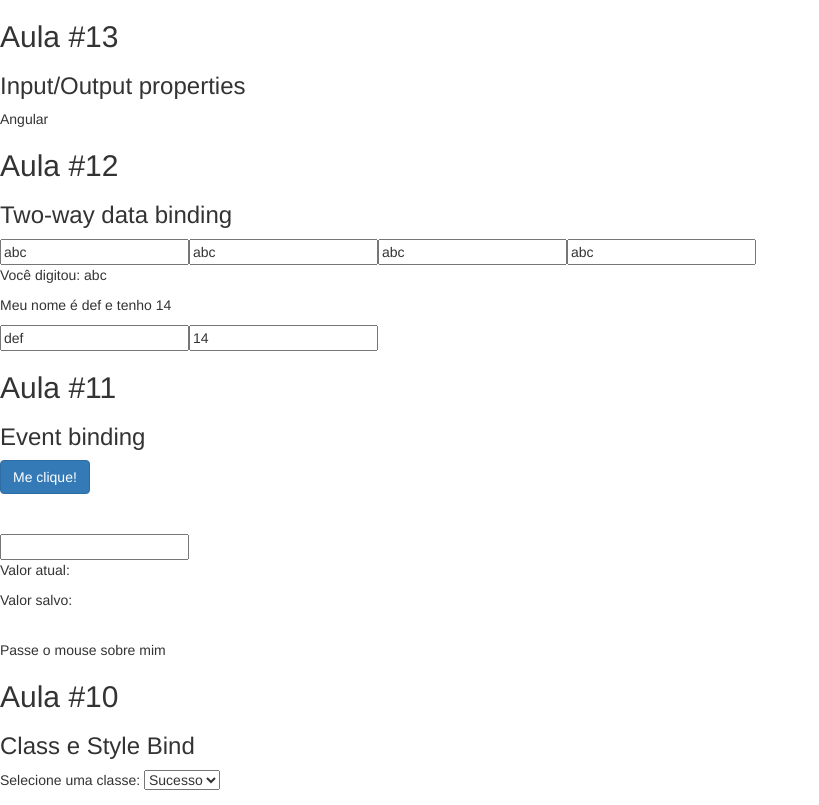
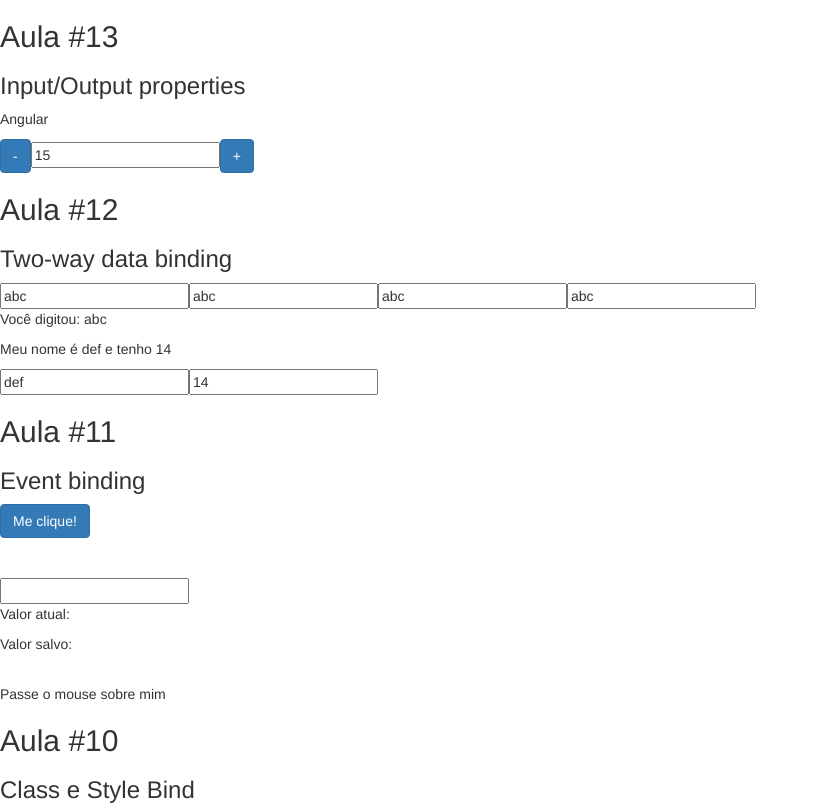
Before and after one commit to adriano336/Estudo-AngularJs2-, an Angular app in the folder data-binding/: page / in a window 1280 px wide. Shown: the top 805 px of the page, without its empty margins (0-819 px from the left). Built offline with nearby package versions, Linux system fonts and the light colour scheme.

Commit message:
Aula #14 output property

```diff
--- a/data-binding/src/app/app.module.ts
+++ b/data-binding/src/app/app.module.ts
@@ -7,12 +7,14 @@
 import { AppComponent } from './app.component';
 import { DataBindingComponent } from './data-binding/data-binding.component';
 import { InputPropertyComponent } from './input-property/input-property.component';
+import { OutputPropertyComponent } from './output-property/output-property.component';
 
 @NgModule({
   declarations: [
     AppComponent,
     DataBindingComponent,
     InputPropertyComponent,
+    OutputPropertyComponent,
   ],
   imports: [
     BrowserModule,
--- a/data-binding/src/app/data-binding/data-binding.component.html
+++ b/data-binding/src/app/data-binding/data-binding.component.html
@@ -2,8 +2,10 @@
   <article>
     <h2>Aula #13</h2>
     <h3>Input/Output properties</h3>
-
     <app-curso [nome]="nomeDoCurso"></app-curso>
+    <contador [valor]="valorInicial"
+    (mudouValor)="onMudouValor($event)"></contador>
+    <!-- Valor Fixo nao precisa usar o property-bind  -->
   </article>
 </section>
 
--- a/data-binding/src/app/data-binding/data-binding.component.ts
+++ b/data-binding/src/app/data-binding/data-binding.component.ts
@@ -22,6 +22,7 @@
   valorSalvo = '';
   isMouseOver: boolean = false;
   nomeDoCurso: string = 'Angular';
+  valorInicial = 15;
 
   getValor() {
     return 1;;
@@ -48,6 +49,11 @@
     this.isMouseOver = !this.isMouseOver;
   }
 
+  onMudouValor(evento){
+    console.log(evento.novoValor);
+  }
+
+
   constructor() { }
 
   ngOnInit() {
--- /dev/null
+++ b/data-binding/src/app/output-property/output-property.component.html
@@ -0,0 +1,5 @@
+<div>
+  <button class="btn btn-primary" (click)="decrementa()">-</button>
+  <input type="text" readonly [value]="valor"/>
+  <button class="btn btn-primary" (click)="incrementa()">+</button>
+</div>
--- /dev/null
+++ b/data-binding/src/app/output-property/output-property.component.ts
@@ -0,0 +1,28 @@
+import { Component, OnInit, Input, EventEmitter, Output } from '@angular/core';
+
+@Component({
+  selector: 'contador',
+  templateUrl: './output-property.component.html',
+  styleUrls: ['./output-property.component.css']
+})
+export class OutputPropertyComponent implements OnInit {
+
+ @Input() valor: number = 10;
+
+ @Output() mudouValor = new EventEmitter();
+
+  incrementa() {
+    this.valor++;
+    this.mudouValor.emit({ novoValor: this.valor });
+  }
+
+  decrementa() {
+    this.valor--;
+    this.mudouValor.emit({ novoValor: this.valor });
+  }
+  constructor() { }
+
+  ngOnInit() {
+  }
+
+}
```
Also changed, not shown: data-binding/src/app/output-property/output-property.component.css (added), 1 other file (tests, documents, lock files or other folders).
